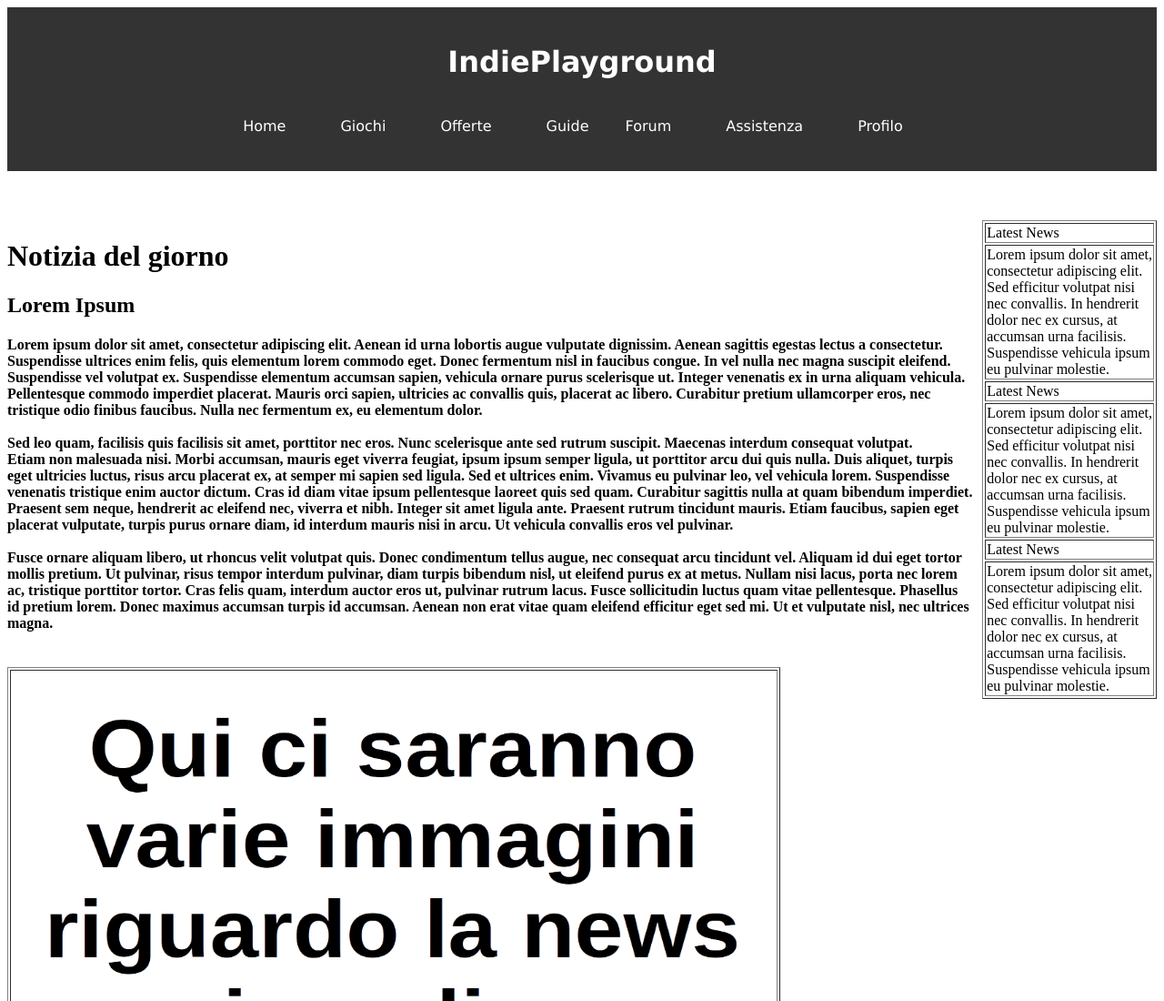
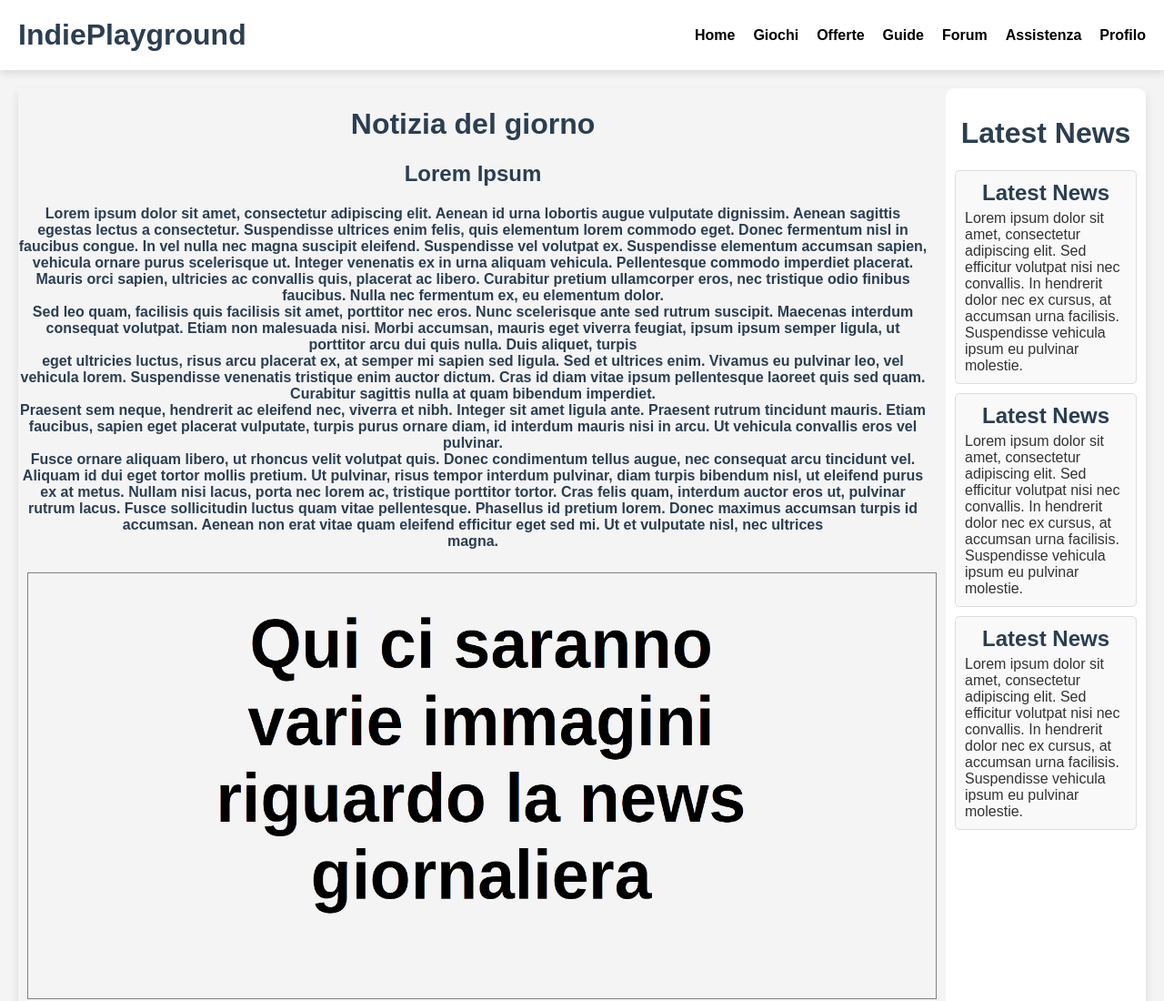
Before and after one commit to VirtualDavide/Indie-Playground, a plain HTML site: page Home/Home.html in a window 1280 px wide. Shown: the top 1100 px of the page at 91% size. Drawn offline with Linux system fonts and the light colour scheme.

Commit message:
Modificato il file css della Home

```diff
--- a/Home/Home.html
+++ b/Home/Home.html
@@ -10,12 +10,9 @@
     </head>
     <body>
         <!-- Inizio sito -->
-        <header>
-            <h1 align="center">IndiePlayground</h1>
-
-        <!-- Collegamenti -->
-        <nav>
-            <ul>
+<div class="header">
+    <h1>IndiePlayground</h1>
+    <ul class="nav">
         <li><a href="Home.html">Home</a></li>
         <li>
             Giochi
@@ -47,96 +44,78 @@
                 <li><a href="../Profilo/Profilo-login.html">Accedi</a></li>
                 <li><a href="../Profilo/Profilo-register.html">Registrati</a></li>
             </ol>
-
         </li>
     </ul>
-        </nav>
-        </header>
+</div>
 
-        <!-- Latest News -->
-        <table border="1" align="right">
-            <tr>
-                <td>Latest News</td><br>
-            </tr>
-            <tr>
-                <td>Lorem ipsum dolor sit amet,<br>
-                    consectetur adipiscing elit.<br>
-                    Sed efficitur volutpat nisi<br>
-                    nec convallis. In hendrerit<br>
-                    dolor nec ex cursus, at<br>
-                    accumsan urna facilisis.<br>
-                    Suspendisse vehicula ipsum<br>
-                    eu pulvinar molestie.
-                </td>
-            </tr>
-            <tr>
-                <td>Latest News</td><br>
-            </tr>
-            <tr>
-                <td>Lorem ipsum dolor sit amet,<br>
-                    consectetur adipiscing elit.<br>
-                    Sed efficitur volutpat nisi<br>
-                    nec convallis. In hendrerit<br>
-                    dolor nec ex cursus, at<br>
-                    accumsan urna facilisis.<br>
-                    Suspendisse vehicula ipsum<br>
-                    eu pulvinar molestie.
-                </td>
-            </tr>
-            <tr>
-                <td>Latest News</td><br>
-            </tr>
-            <tr>
-                <td>Lorem ipsum dolor sit amet,<br>
-                    consectetur adipiscing elit.<br>
-                    Sed efficitur volutpat nisi<br>
-                    nec convallis. In hendrerit<br>
-                    dolor nec ex cursus, at<br>
-                    accumsan urna facilisis.<br>
-                    Suspendisse vehicula ipsum<br>
-                    eu pulvinar molestie.
-                </td>
-            </tr>
-        </table>
 
         <!-- Inizio pagina home con news -->
+<div class="news-container">
+    <div class="daily-news">
         <h1>Notizia del giorno</h1>
         <h2>Lorem Ipsum</h2>
-        <h4>Lorem ipsum dolor sit am<link rel="stylesheet" href="prov.css">et, consectetur adipiscing elit. Aenean id urna lobortis augue
-            vulputate dignissim. Aenean sagittis egestas lectus a consectetur.<br>Suspendisse ultrices
+        <h4>Lorem ipsum dolor sit amet, consectetur adipiscing elit. Aenean id urna lobortis augue
+            vulputate dignissim. Aenean sagittis egestas lectus a consectetur. Suspendisse ultrices
             enim felis, quis elementum lorem commodo eget. Donec fermentum nisl in faucibus congue.
-            In vel nulla nec magna suscipit eleifend.<br>Suspendisse vel volutpat ex. Suspendisse elementum
+            In vel nulla nec magna suscipit eleifend. Suspendisse vel volutpat ex. Suspendisse elementum
             accumsan sapien, vehicula ornare purus scelerisque ut. Integer venenatis ex in urna aliquam
-            vehicula.<br>Pellentesque commodo imperdiet placerat. Mauris orci sapien, ultricies ac convallis
-            quis, placerat ac libero. Curabitur pretium ullamcorper eros, nec<br>tristique odio finibus faucibus.
-            Nulla nec fermentum ex, eu elementum dolor.<br><br>
+            vehicula. Pellentesque commodo imperdiet placerat. Mauris orci sapien, ultricies ac convallis
+            quis, placerat ac libero. Curabitur pretium ullamcorper eros, nec tristique odio finibus faucibus.
+            Nulla nec fermentum ex, eu elementum dolor.<br>
             Sed leo quam, facilisis quis facilisis sit amet, porttitor nec eros. Nunc scelerisque ante sed rutrum
-            suscipit. Maecenas interdum consequat volutpat.<br>Etiam non malesuada nisi. Morbi accumsan, mauris
+            suscipit. Maecenas interdum consequat volutpat. Etiam non malesuada nisi. Morbi accumsan, mauris
             eget viverra feugiat, ipsum ipsum semper ligula, ut porttitor arcu dui quis nulla. Duis aliquet, turpis<br>
             eget ultricies luctus, risus arcu placerat ex, at semper mi sapien sed ligula. Sed et ultrices enim. Vivamus
-            eu pulvinar leo, vel vehicula lorem. Suspendisse<br>venenatis tristique enim auctor dictum. Cras id diam
+            eu pulvinar leo, vel vehicula lorem. Suspendisse venenatis tristique enim auctor dictum. Cras id diam
             vitae ipsum pellentesque laoreet quis sed quam. Curabitur sagittis nulla at quam bibendum imperdiet.<br>
             Praesent sem neque, hendrerit ac eleifend nec, viverra et nibh. Integer sit amet ligula ante. Praesent rutrum
-            tincidunt mauris. Etiam faucibus, sapien eget<br>placerat vulputate, turpis purus ornare diam, id interdum
-            mauris nisi in arcu. Ut vehicula convallis eros vel pulvinar.<br><br>
+            tincidunt mauris. Etiam faucibus, sapien eget placerat vulputate, turpis purus ornare diam, id interdum
+            mauris nisi in arcu. Ut vehicula convallis eros vel pulvinar.<br>
             Fusce ornare aliquam libero, ut rhoncus velit volutpat quis. Donec condimentum tellus augue, nec
-            consequat arcu tincidunt vel. Aliquam id dui eget tortor<br>mollis pretium. Ut pulvinar, risus tempor
+            consequat arcu tincidunt vel. Aliquam id dui eget tortor mollis pretium. Ut pulvinar, risus tempor
             interdum pulvinar, diam turpis bibendum nisl, ut eleifend purus ex at metus. Nullam nisi lacus, porta nec lorem
-            <br>ac, tristique porttitor tortor. Cras felis quam, interdum auctor eros ut, pulvinar rutrum lacus. Fusce
-            sollicitudin luctus quam vitae pellentesque. Phasellus<br>id pretium lorem. Donec maximus accumsan turpis id
+            ac, tristique porttitor tortor. Cras felis quam, interdum auctor eros ut, pulvinar rutrum lacus. Fusce
+            sollicitudin luctus quam vitae pellentesque. Phasellus id pretium lorem. Donec maximus accumsan turpis id
             accumsan. Aenean non erat vitae quam eleifend efficitur eget sed mi. Ut et vulputate nisl, nec ultrices<br>magna.
         </h4>
-
-        <br>
-
             <!-- Immagini -->
             <table border="1">
                 <tr>
-                <td><img src="../Immagini/Daily-News/example.png" alt="Daily News" width="840" height="530"></td>
+                    <td><img src="../Immagini/Daily-News/example.png" alt="Daily News" width="640" height="330"></td>
                 </tr>
             </table>
 
             <br><br>
+    </div>
+
+    <div class="latest-news">
+        <h1>Latest News</h1>
+        <div class="news-item">
+            <h2>Latest News</h2>
+            <p>
+                Lorem ipsum dolor sit amet, consectetur adipiscing elit. Sed efficitur volutpat nisi
+                nec convallis. In hendrerit dolor nec ex cursus, at accumsan urna facilisis.
+                Suspendisse vehicula ipsum eu pulvinar molestie.
+            </p>
+        </div>
+        <div class="news-item">
+            <h2>Latest News</h2>
+            <p>
+                Lorem ipsum dolor sit amet, consectetur adipiscing elit. Sed efficitur volutpat nisi
+                nec convallis. In hendrerit dolor nec ex cursus, at accumsan urna facilisis.
+                Suspendisse vehicula ipsum eu pulvinar molestie.
+            </p>
+        </div>
+        <div class="news-item">
+            <h2>Latest News</h2>
+            <p>
+                Lorem ipsum dolor sit amet, consectetur adipiscing elit. Sed efficitur volutpat nisi
+                nec convallis. In hendrerit dolor nec ex cursus, at accumsan urna facilisis.
+                Suspendisse vehicula ipsum eu pulvinar molestie.
+            </p>
+        </div>
+    </div>
+</div>
 
         <!-- Socials -->
 
--- a/Home/Style-Home.css
+++ b/Home/Style-Home.css
@@ -1,94 +1,174 @@
-header {
-    background: #333;
-    color: #fff;
-    padding: 20px 0;
-    text-align: right;
-    font-family: Verdana, sans-serif;
+/* prov.css */
+
+/* Stili generali */
+body {
+    font-family: Arial, sans-serif;
+    margin: 0;
+    padding: 0;
+    background-color: #f4f4f4;
+    color: #333;
 }
 
-.auth-links {
-    margin-bottom: 10px; /* Spazio sotto la sezione di accesso/registrazione */
+h1, h2, h4 {
+    text-align: center;
+    color: #2c3e50;
 }
 
-nav {
-    background-color: #333; /* Colore di sfondo del menù */
-    padding: 20px 0; /* Spazio sopra e sotto il menù */
+/* Header styles */
+.header {
+    display: flex;
+    justify-content: space-between; /* Spazia gli elementi tra di loro */
+    align-items: center; /* Allinea verticalmente gli elementi */
+    padding: 20px;
+    background-color: #ffffff; /* Cambia il colore di sfondo se necessario */
+    box-shadow: 0 4px 8px rgba(0, 0, 0, 0.1); /* Ombra dietro l'header */
 }
 
-nav ul {
-    display: flex; /* Gli elementi della lista sono in una riga */
+.header h1 {
+    margin: 0;
+}
+
+/* Menu styles */
+.nav {
     list-style-type: none;
     padding: 0;
     margin: 0;
-    justify-content: center; /* Centra gli elementi del menù */
+    display: flex; /* Usa flexbox per il menu */
+    margin-left: auto; /* Spinge il menu a destra */
+    font-weight: bold;
+    color: #000; /* Colore del testo in nero */
+
 }
 
-nav ul li {
+.nav li {
     position: relative; /* Necessario per il dropdown */
-    margin-right: 40px; /* Spazio tra gli elementi */
+    margin-left: 20px; /* Margine tra le voci del menu */
+
 }
 
-nav ul li a {
-    color: white; /* Colore del testo */
-    padding: 20px 20px; /* Spazio interno */
-    text-decoration: none; /* Rimuove la sottolineatura */
-    border-radius: 10px; /* Angoli arrotondati */
-    transition: background-color 0.3s, color 0.5s; /* Effetto di transizione */
+.nav a {
+    text-decoration: none;
+    color: #000; /* Colore del testo in nero */
+    font-weight: bold;
 }
 
-/*
-nav ul li a:hover {
-    background-color: #6d6d6d; /* Colore di sfondo al passaggio del mouse
-    color: #fff; /* Colore del testo al passaggio del mouse
+.nav a:hover {
+    text-decoration: underline; /* Sottolineatura al passaggio del mouse */
 }
 
-/* Aggiungi un bordo alle voci del menù con dropdown al passaggio del mouse
-nav ul li:hover > a {
-    border: 2px solid #6d6d6d; /* Bordo al passaggio del mouse
+/* Dropdown menu */
+.dropdown {
+    display: none;
+    position: absolute;
+    background-color: #fff;
+    box-shadow: 0 4px 8px rgba(0, 0, 0, 0.1);
+    z-index: 1;
 }
-*/
 
-.dropdown {
-    opacity: 0; /* Imposta l'opacità a 0 */
-    transform: translate(-50%, -10px); /* Sposta il dropdown verso l'alto e al centro */
-    transition: opacity 0.3s ease, transform 0.3s ease; /* Transizioni per opacità e trasformazione */
-    position: absolute; /* Posizionamento assoluto */
-    left: 50%; /* Posiziona il dropdown al centro */
-    background-color: #4e4e4e; /* Colore di sfondo del dropdown */
-    border: 3px solid #6d6d6d; /* Bordo */
-    border-radius: 5px; /* Angoli arrotondati */
-    padding: 20px -5px; /* Spazio interno */
-    box-shadow: 10px 20px 15px rgba(0, 0, 0, 0.2); /* Ombra più profonda */
-    z-index: 1000; /* Assicura che sia sopra gli altri elementi */
+.nav li:hover .dropdown {
+    display: block;
 }
 
 .dropdown li {
-    display: block; /* Elementi del dropdown uno sotto l'altro */
-    text-align: center; /* Allinea il testo al centro */
+    display: block;
+    margin: 0;
 }
 
 .dropdown li a {
-    color: white; /* Colore del testo nel dropdown */
-    padding: 1px 0; /* Spazio interno ridotto per i link del dropdown */
-    white-space: nowrap; /* Impedisce la rottura delle righe */
-    transition: background-color 0.3s; /* Effetto di transizione */
+    padding: 10px 10px;
+    display: block;
 }
 
-.dropdown li a:hover {
-    background-color: #6d6d6d; /* Colore di sfondo al passaggio del mouse nel dropdown */
-    color: white; /* Colore del testo al passaggio del mouse nel dropdown */
+/* News container */
+.news-container {
+    display: flex;
+    justify-content: space-between;
+    margin: 20px;
+    box-shadow: 0 5px 10px rgba(0, 0, 0, 0.1); /* Ombra dietro l'header */
 }
 
-li:hover .dropdown {
-    opacity: 1; /* Imposta l'opacità a 1 al passaggio del mouse */
-    transform: translate(-50%, 0); /* Riporta il dropdown nella sua posizione originale */
+.daily-news {
+    flex: 5; /* Occupare 2/3 dello spazio */
+    margin-right: 20px;
 }
 
-nav ul li a:focus {
-    outline: none; /* Rimuove il contorno di focus */
+.latest-news {
+    flex: 1; /* Occupare 1/3 dello spazio */
+    background-color: #ffffff; /* Colore di sfondo per il riquadro delle ultime notizie */
+    padding: 10px; /* Padding per il contenitore */
+    border-radius: 10px; /* Angoli arrotondati */
 }
 
-/* Aggiungi questo stile per centrare il testo nel dropdown */
-.dropdown {
-    text-align: center; /* Allinea tutto il testo nel dropdown al centro */
+.news-item {
+    background-color: #f9f9f9; /* Colore di sfondo per ogni notizia */
+    border: 1px solid #ddd; /* Bordo per delineare le notizie */
+    border-radius: 5px; /* Angoli arrotondati per i quadrati */
+    padding: 10px; /* Padding interno */
+    margin-bottom: 10px; /* Spazio tra le notizie */
 }
+
+.news-item h2 {
+    margin: 0 0 5px; /* Margine per il titolo */
+}
+
+.news-item p {
+    margin: 0; /* Rimuovere margine per il paragrafo */
+}
+
+/* Tabelle */
+table {
+    border-collapse: collapse;
+    width: 100%;
+    margin: 25px 10px;
+}
+
+th, td {
+    padding: 5px; /* Ridotto padding per rendere la tabella più secca */
+    text-align: center;
+    border: none; /* Rimuovere i bordi */
+}
+
+/* Immagini */
+img {
+    max-width: 100%;
+    height: auto;
+}
+
+/* Sezione di contatto */
+footer {
+    text-align: center;
+    font-size: 0.8em;
+    padding: 20px 0;
+    background-color: #2c3e50;
+    color: white;
+}
+
+/* Social media */
+.socials a {
+    margin: 0 10px;
+    display: inline-block;
+}
+
+.socials img {
+    vertical-align: middle;
+}
+
+/* Media Queries */
+@media (max-width: 768px) {
+    .nav {
+        flex-direction: column; /* Disposizione verticale per schermi piccoli */
+        align-items: flex-start; /* Allinea a sinistra */
+    }
+
+    .nav li {
+        margin: 5px 0; /* Margine tra le voci del menu */
+    }
+
+    .news-container {
+        flex-direction: column; /* Modifica la disposizione in colonna su schermi piccoli */
+    }
+
+    .daily-news {
+        margin-right: 0; /* Rimuovi il margine a destra */
+    }
+}
```
Lines whose indentation alone changed are shown as unchanged.
